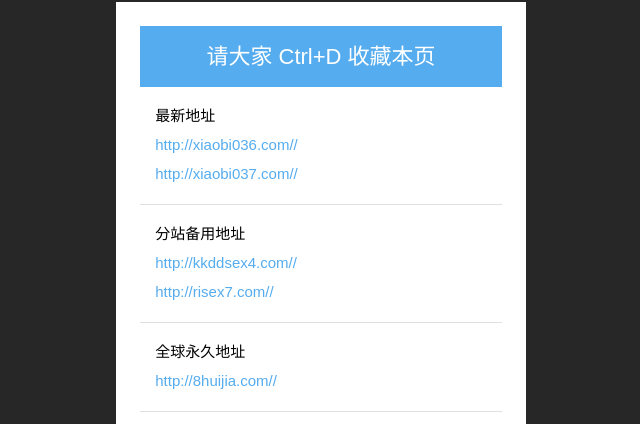
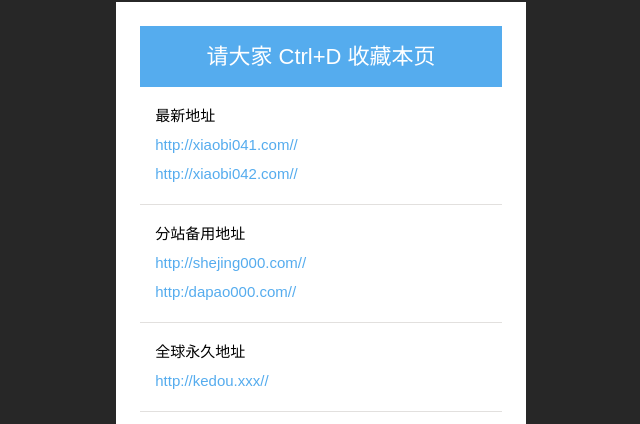
Before and after one commit to kedoufabu/kedoufabu.github.io, a plain HTML site: page index.html in a window 1280 px wide. Shown: the part 146-570 px from the top of the page, 319-959 px from the left. Drawn offline with Linux system fonts and the light colour scheme.

Commit message:
Update index.html

```diff
--- a/index.html
+++ b/index.html
@@ -329,17 +329,17 @@ p.footer a:hover {
 					<ul>
 						<li>
 							最新地址
-							<a href="http://xiaobi036.com/" target="_blank"><i>http://xiaobi036.com//</i></a>
-              <a href="http://xiaobi037.com/" target="_blank"><i>http://xiaobi037.com//</i></a>
+							<a href="http://xiaobi041.com/" target="_blank"><i>http://xiaobi041.com//</i></a>
+              <a href="http://xiaobi042.com/" target="_blank"><i>http://xiaobi042.com//</i></a>
 					       </li>
 						<li>
 							分站备用地址
-							<a href="http://kkddsex4.com/" target="_blank"><i>http://kkddsex4.com//</i></a>
-							<a href="http://risex7.com/" target="_blank"><i>http://risex7.com//</i></a>
+							<a href="http://shejing000.com/" target="_blank"><i>http://shejing000.com//</i></a>
+							<a href="http://dapao000.com/" target="_blank"><i>http:/dapao000.com//</i></a>
 					        </li>
 						<li>
 							全球永久地址
-							<a href="http://8huijia.com/" target="_blank"><i>http://8huijia.com//</i></a>
+							<a href="http://kedou.xxx/" target="_blank"><i>http://kedou.xxx//</i></a>
 						</li>
 
 					</ul>
```
